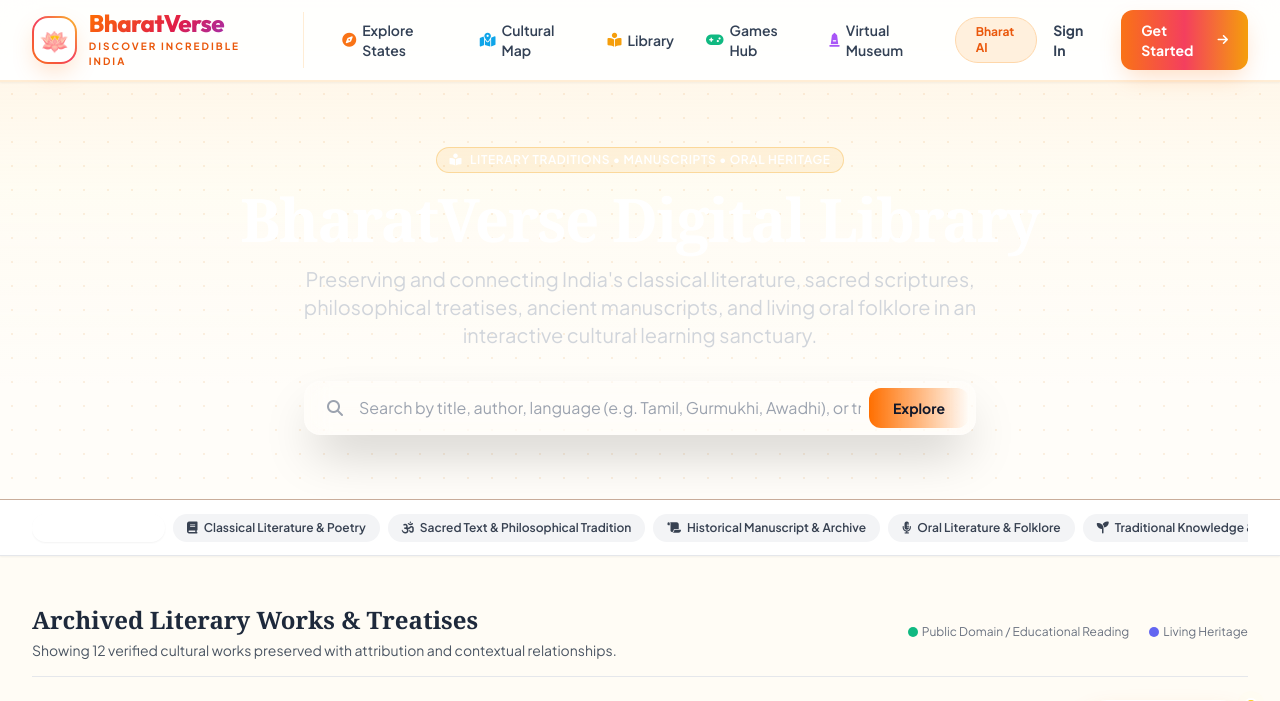
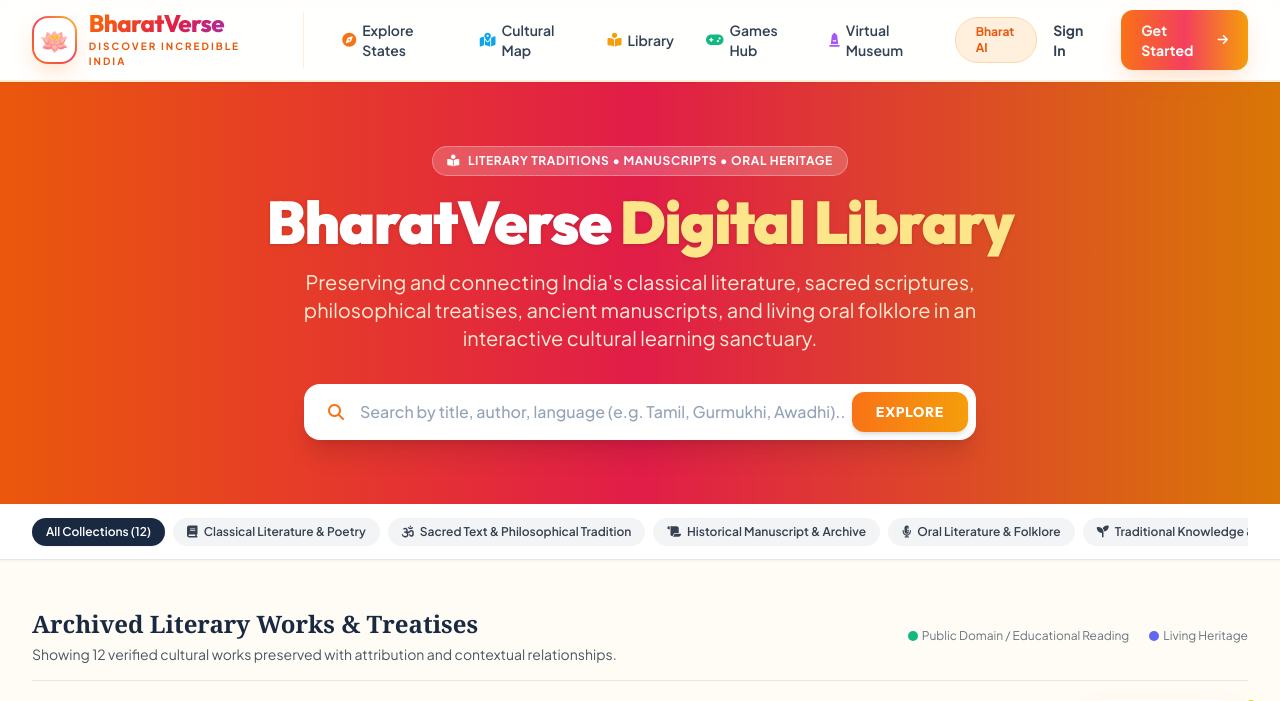
Before and after one commit to Sapna615/BharatVerse, a Django app: page /library/ in a window 1280 px wide. Shown: the top 701 px of the page. Run offline with Django 5.2, Linux system fonts and the light colour scheme; data comes from the database, SQL or seed files in the repository; some libraries are stand-ins or nearby versions; some web fonts are replaced.

Commit message:
Fix hero header contrast and color visibility in Library and Cultural Map

```diff
--- a/templates/base.html
+++ b/templates/base.html
@@ -21,6 +21,8 @@
                 extend: {
                     colors: {
                         bharat: {
+                            navy: '#1A2942',
+                            amber: '#D4AF37',
                             saffron: '#FF6F00',     // Vibrant Kesariya
                             marigold: '#FFA000',    // Bright festive marigold
                             turmeric: '#FFC107',    // Vibrant yellow
--- a/templates/exploration/library.html
+++ b/templates/exploration/library.html
@@ -5,28 +5,27 @@
 
 {% block content %}
 <!-- Hero Header -->
-<div class="relative bg-gradient-to-br from-bharat-navy via-slate-900 to-indigo-950 text-white py-16 px-4 sm:px-6 lg:px-8 border-b border-amber-900/40">
-    <div class="absolute inset-0 opacity-10 bg-[radial-gradient(#d97706_1px,transparent_1px)] [background-size:24px_24px]"></div>
+<div class="relative bg-gradient-to-r from-orange-600 via-rose-600 to-amber-600 text-white py-16 px-4 sm:px-6 lg:px-8 shadow-lg">
     <div class="relative max-w-7xl mx-auto text-center">
-        <div class="inline-flex items-center gap-2 px-3 py-1 rounded-full bg-amber-500/10 border border-amber-500/30 text-bharat-amber text-xs font-semibold uppercase tracking-wider mb-4">
+        <div class="inline-flex items-center gap-2 px-3.5 py-1.5 rounded-full bg-white/20 backdrop-blur-md border border-white/30 text-white text-xs font-bold uppercase tracking-wider mb-4">
             <i class="fas fa-book-reader"></i> Literary Traditions • Manuscripts • Oral Heritage
         </div>
-        <h1 class="text-4xl md:text-5xl lg:text-6xl font-serif font-bold text-white tracking-tight mb-4">
-            BharatVerse <span class="text-bharat-amber">Digital Library</span>
+        <h1 class="text-4xl md:text-5xl lg:text-6xl font-display font-black text-white tracking-tight mb-4 drop-shadow">
+            BharatVerse <span class="text-amber-200">Digital Library</span>
         </h1>
-        <p class="max-w-3xl mx-auto text-lg md:text-xl text-gray-300 font-light leading-relaxed">
+        <p class="max-w-3xl mx-auto text-lg md:text-xl text-orange-100 font-normal leading-relaxed">
             Preserving and connecting India's classical literature, sacred scriptures, philosophical treatises, ancient manuscripts, and living oral folklore in an interactive cultural learning sanctuary.
         </p>
 
         <!-- Search Bar -->
         <div class="mt-8 max-w-2xl mx-auto">
-            <form method="GET" action="{% url 'digital_library' %}" class="flex items-center bg-white/10 backdrop-blur-md p-1.5 rounded-2xl border border-white/20 shadow-2xl focus-within:border-bharat-amber transition">
-                <i class="fas fa-search text-gray-400 ml-4 mr-2"></i>
-                <input type="text" name="q" value="{{ selected_q }}" placeholder="Search by title, author, language (e.g. Tamil, Gurmukhi, Awadhi), or tradition..." class="w-full bg-transparent border-0 text-white placeholder-gray-400 focus:outline-none focus:ring-0 px-2 py-2 text-sm md:text-base">
+            <form method="GET" action="{% url 'digital_library' %}" class="flex items-center bg-white p-2 rounded-2xl shadow-xl focus-within:ring-4 focus-within:ring-amber-300 transition">
+                <i class="fas fa-search text-orange-500 ml-4 mr-2"></i>
+                <input type="text" name="q" value="{{ selected_q }}" placeholder="Search by title, author, language (e.g. Tamil, Gurmukhi, Awadhi)..." class="w-full bg-transparent border-0 text-slate-800 placeholder-slate-400 focus:outline-none px-2 py-2 text-sm md:text-base font-medium">
                 {% if selected_type %}<input type="hidden" name="type" value="{{ selected_type }}">{% endif %}
                 {% if selected_language %}<input type="hidden" name="language" value="{{ selected_language }}">{% endif %}
                 {% if selected_state %}<input type="hidden" name="state" value="{{ selected_state }}">{% endif %}
-                <button type="submit" class="bg-gradient-to-r from-bharat-saffron to-bharat-amber text-slate-900 font-bold px-6 py-2.5 rounded-xl hover:shadow-lg hover:scale-105 active:scale-95 transition-all text-sm shrink-0">
+                <button type="submit" class="bg-gradient-to-r from-orange-500 to-amber-500 text-white font-bold px-6 py-2.5 rounded-xl hover:opacity-95 transition-all text-sm shrink-0 shadow-md font-display uppercase tracking-wider">
                     Explore
                 </button>
             </form>
```
Also changed, not shown: templates/exploration/cultural_map.html (+4 -5 lines).
